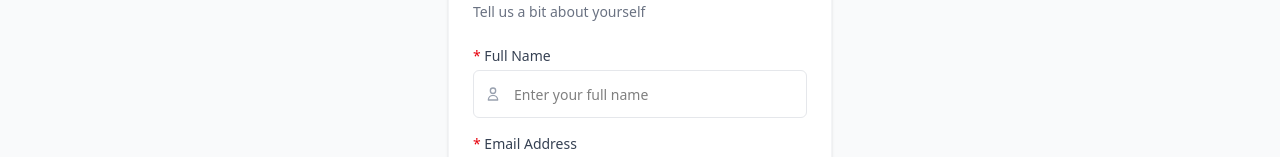
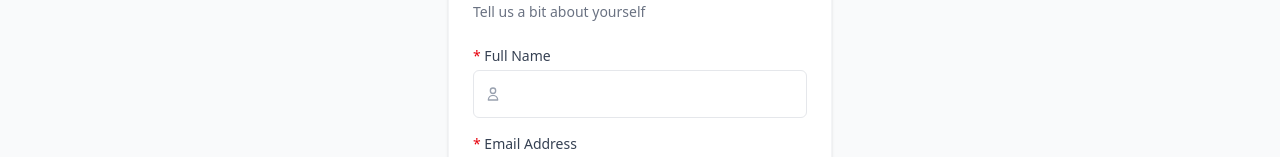
Before and after one commit to Jollibuilders/FIP_Project, a React (Vite) app in the folder frontend/: page /profile-setup in a window 1280 px wide. Shown: the part 252-409 px from the top of the page. Built offline with nearby package versions, Linux system fonts and the light colour scheme; no server answers; the database is empty; sample sign-in values are in the browser's storage.

Commit message:
Some changes

```diff
--- a/frontend/src/App.jsx
+++ b/frontend/src/App.jsx
@@ -15,10 +15,10 @@ import './App.css';
 // Layout for pages that should include the NavigationBar.
 const AppLayout = () => (
   <>
-    <NavigationBar />
     <div className="">  {/* Could add padding here so components aren't overlapped by navbar */}
-      <Outlet />
+      <NavigationBar />
     </div>
+    <Outlet />
   </>
 );
 
--- a/frontend/src/components/profile_setup/BasicInfo.jsx
+++ b/frontend/src/components/profile_setup/BasicInfo.jsx
@@ -33,7 +33,7 @@ const BasicInfo = ({ formData, setFormData, role, errors }) => {
             className={`pl-10 w-full h-12 border rounded-md text-sm focus:ring-0 transition-colors ${
               errors?.fullName ? "border-red-500 bg-red-50 focus:border-red-600" : "border-gray-200 focus:border-gray-900"
             }`}
-            placeholder="Enter your full name"
+            placeholder={formData.fullName}
             required
           />
         </div>
```
